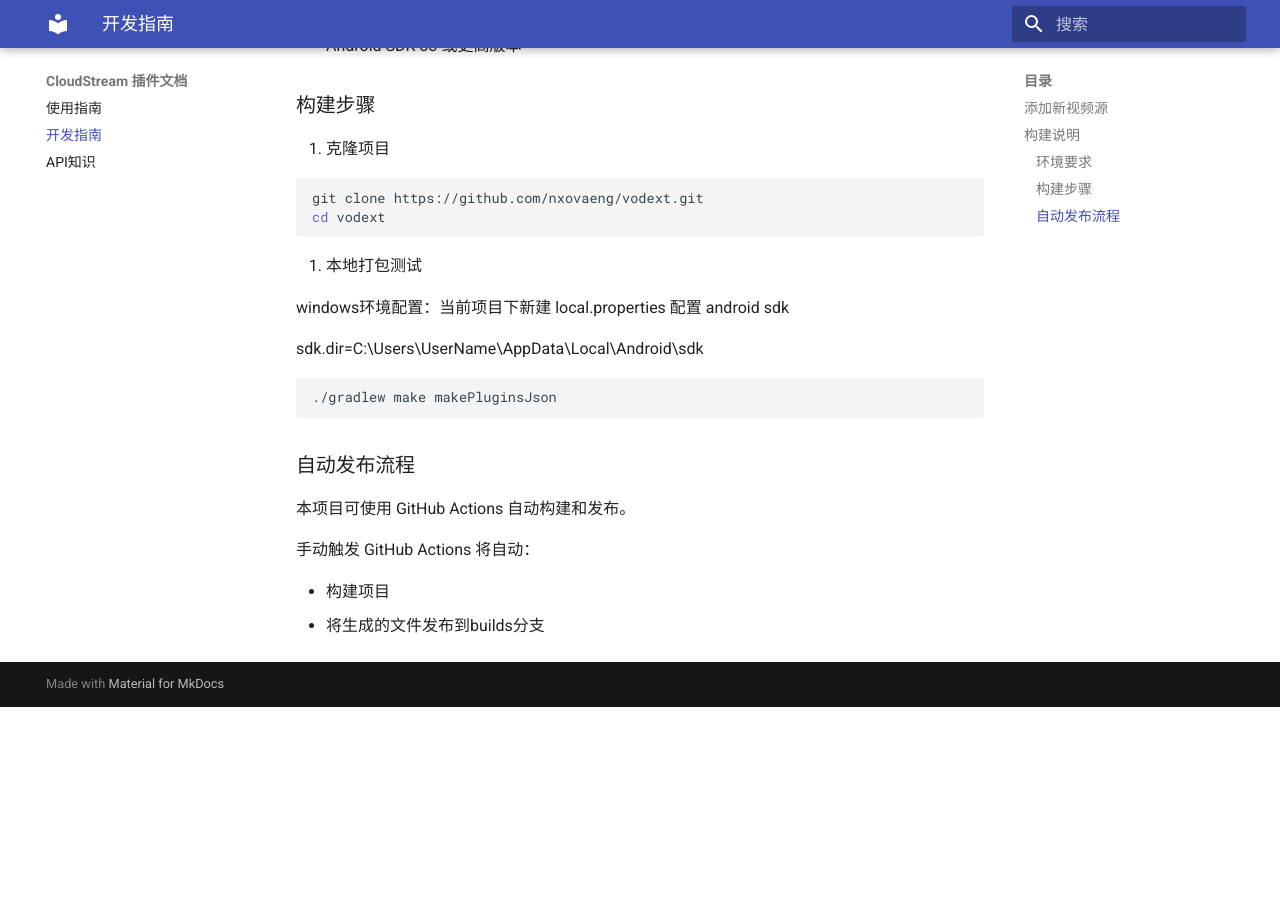
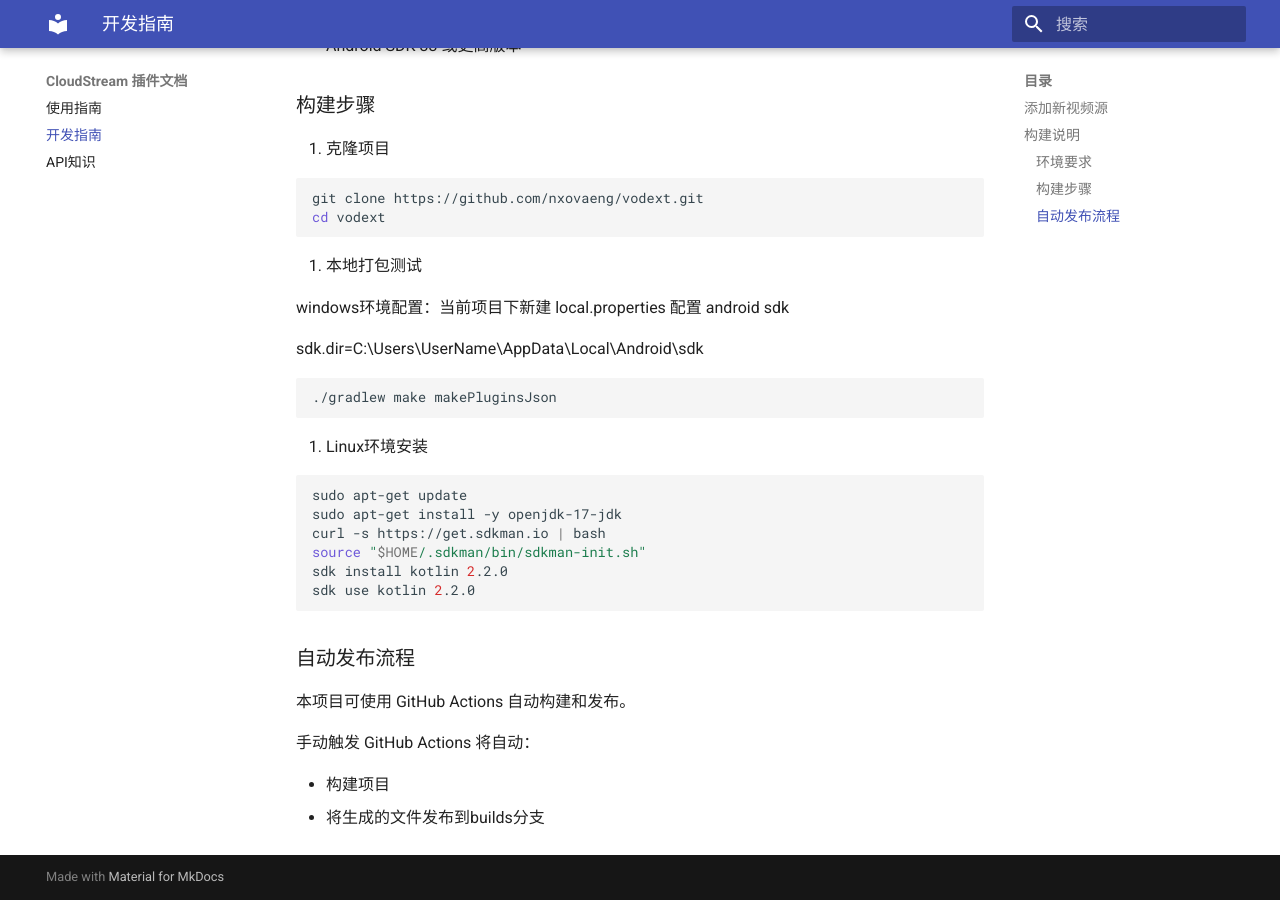
Before and after one commit to nxovaeng/vodext, an MkDocs documentation site: the page built from docs/guide.md, in a window 1280 px wide and 900 px high, scrolled down 729 px. Built offline with MkDocs 1.6.1 and Material for MkDocs 9.7.7, drawn with Linux system fonts in a browser that asks for light colours; before the commit the page ends 1436 px from its top, so only the background shows below that.

````diff
--- a/docs/guide.md
+++ b/docs/guide.md
@@ -49,6 +49,17 @@
    ./gradlew make makePluginsJson
    ```
 
+3. Linux环境安装
+
+   ```bash
+   sudo apt-get update
+   sudo apt-get install -y openjdk-17-jdk
+   curl -s https://get.sdkman.io | bash
+   source "$HOME/.sdkman/bin/sdkman-init.sh"
+   sdk install kotlin 2.2.0
+   sdk use kotlin 2.2.0
+   ```
+
 ### 自动发布流程
 
 本项目可使用 GitHub Actions 自动构建和发布。
````
Also changed, not shown: README.md (+5 -6 lines), docs/index.md (+3 -2 lines), 2 other files.
